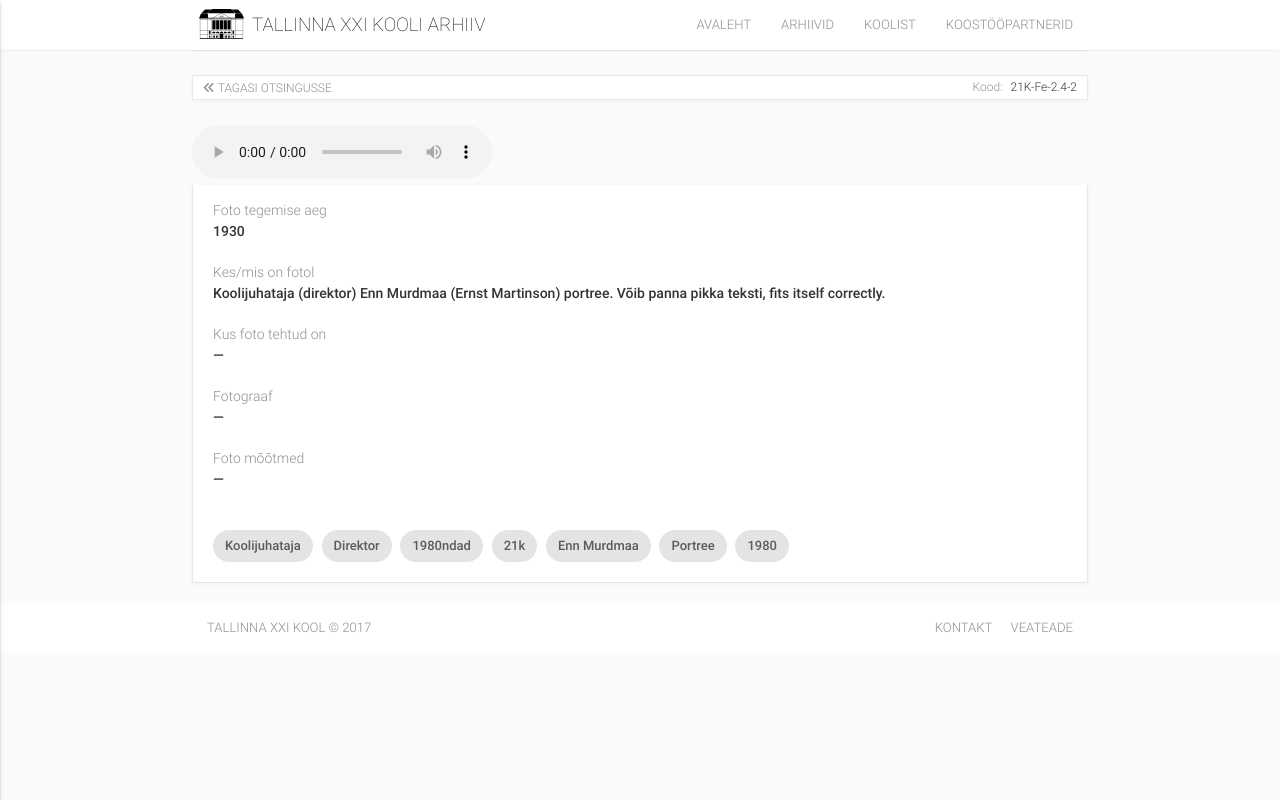
After one commit to Aanndryyyy/21k-archive, a PHP site: template views/view_audio.php in a window 1280 px wide. The commit adds this page. Run offline with PHP 8.4, Linux system fonts and the light colour scheme; the template is opened without the code that fills it, so the values that code supplies are empty; some libraries are stand-ins or nearby versions.

Commit message:
Audio file template

```diff
--- a/results.php
+++ b/results.php
@@ -33,6 +33,11 @@
 					<td>21K-Fa-2.3-2</td>
 					<td>Koolijuhataja (direktor) Enn Murdmaa (Ernst Martinson) käskkiri.<ul class="meta-info"><li>Aasta: <span class="meta-info-value">1980</span></li></ul></td>
 				</tr>
+				<tr onclick="window.document.location='view.php?view=audio';">
+					<td class="type-field"><i class="fa fa-file-audio-o" aria-hidden="true"></i></td>
+					<td>21K-Fe-2.4-2</td>
+					<td>Koolijuhataja (direktor) Enn Murdmaa (Ernst Martinson) audio.<ul class="meta-info"><li>Aasta: <span class="meta-info-value">1980</span></li><li>Pikkus: <span class="meta-info-value">5min</span></li></ul></td>
+				</tr>
 			</tbody>
 		</table>
 	</div>
--- /dev/null
+++ b/views/view_audio.php
@@ -0,0 +1,46 @@
+<div class="container">
+	<div class="bar">
+		<a href="#"><i class="fa fa-angle-double-left" aria-hidden="true"></i> Tagasi otsingusse</a>
+		<p href="#" class="right idcode"><span>Kood:</span> 21K-Fe-2.4-2</p>
+	</div>
+
+	<div class="row">
+		<div class="col s12">
+			<audio controls>
+			  <source src="audio/audio.mp3" type="audio/mp3">
+			</audio>
+		</div>
+		<div class="col s12">
+			<div class="details details--video">
+				<div class="peace">
+					Foto tegemise aeg<br>
+					<span>1930</span>
+				</div>
+				<div class="peace">
+					Kes/mis on fotol<br>
+					<p>Koolijuhataja (direktor) Enn Murdmaa (Ernst Martinson) portree. Võib panna pikka teksti, fits itself correctly.</p>
+				</div>
+				<div class="peace">
+					Kus foto tehtud on<br>
+					<span>&mdash;</span>
+				</div>
+				<div class="peace">
+					Fotograaf<br>
+					<span>&mdash;</span>
+				</div>
+				<div class="peace">
+					Foto mõõtmed<br>
+					<span>&mdash;</span>
+				</div>
+
+				<a href="#"><div class="chip">Koolijuhataja</div></a>
+				<a href="#"><div class="chip">Direktor</div></a>
+				<a href="#"><div class="chip">1980ndad</div></a>
+				<a href="#"><div class="chip">21k</div></a>
+				<a href="#"><div class="chip">Enn Murdmaa</div></a>
+				<a href="#"><div class="chip">Portree</div></a>
+				<a href="#"><div class="chip">1980</div></a>
+			</div>
+		</div>
+	</div>
+</div>
```
Also changed, not shown: 1 other file.
